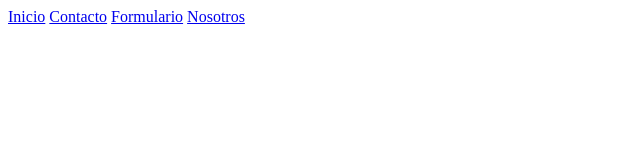
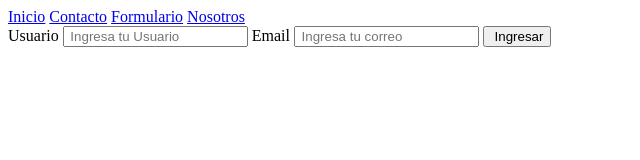
Before and after one commit to nicolle97/clasegit2, a plain HTML site: page internas/formulario.html in a window 1280 px wide. Shown: the whole page, without its empty margins (0-640 px from the left). Drawn offline with Linux system fonts and the light colour scheme.

Commit message:
Formulario de contacto agregado

```diff
--- a/internas/formulario.html
+++ b/internas/formulario.html
@@ -12,5 +12,16 @@
     <a href="contacto.html">Contacto</a>
     <a href="formulario.html">Formulario</a>
     <a href="nosotros.html">Nosotros</a>
+
+    <form>
+        <label for="Usuario">Usuario</label>
+        <input type="text" placeholder=" Ingresa tu Usuario">
+
+        <label for="Email">Email</label>
+        <input type="email" placeholder=" Ingresa tu correo">
+
+        <input type="submit" value=" Ingresar">
+
+    </form>
 </body>
 </html>
```
